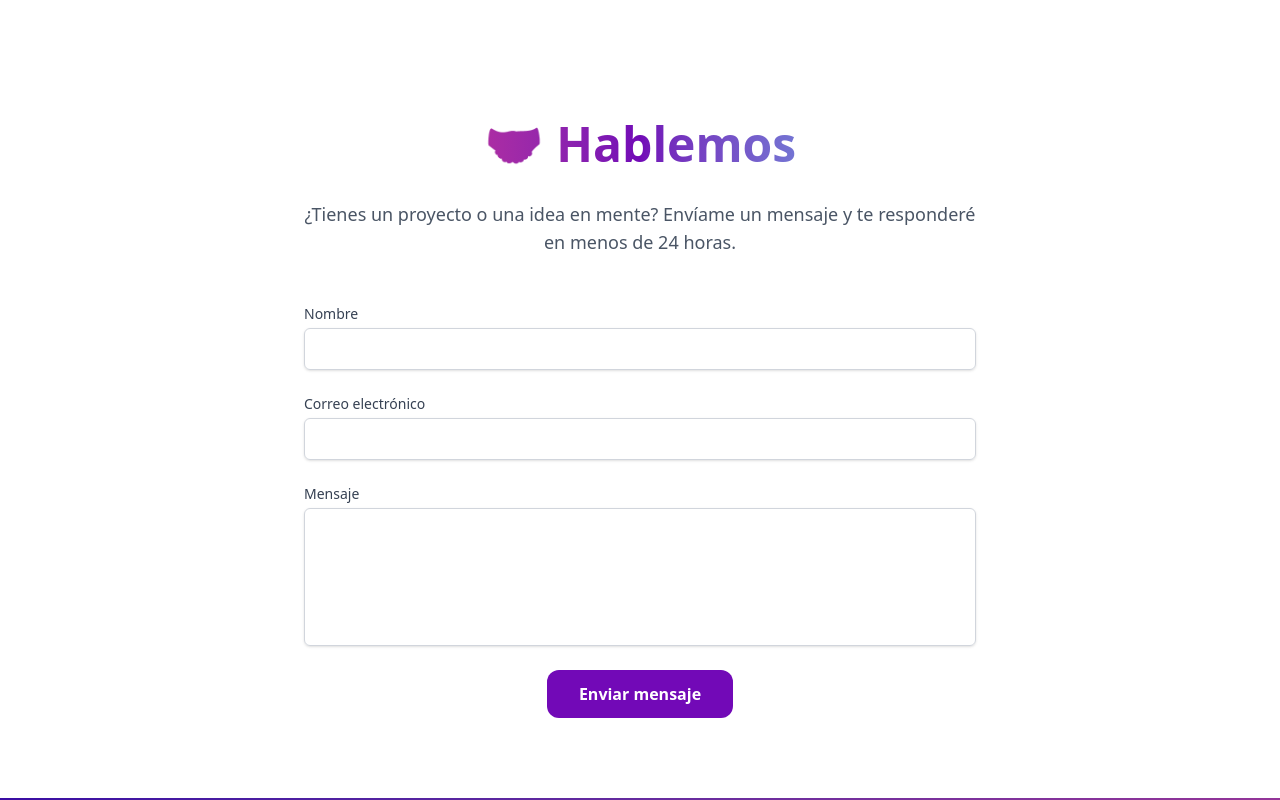
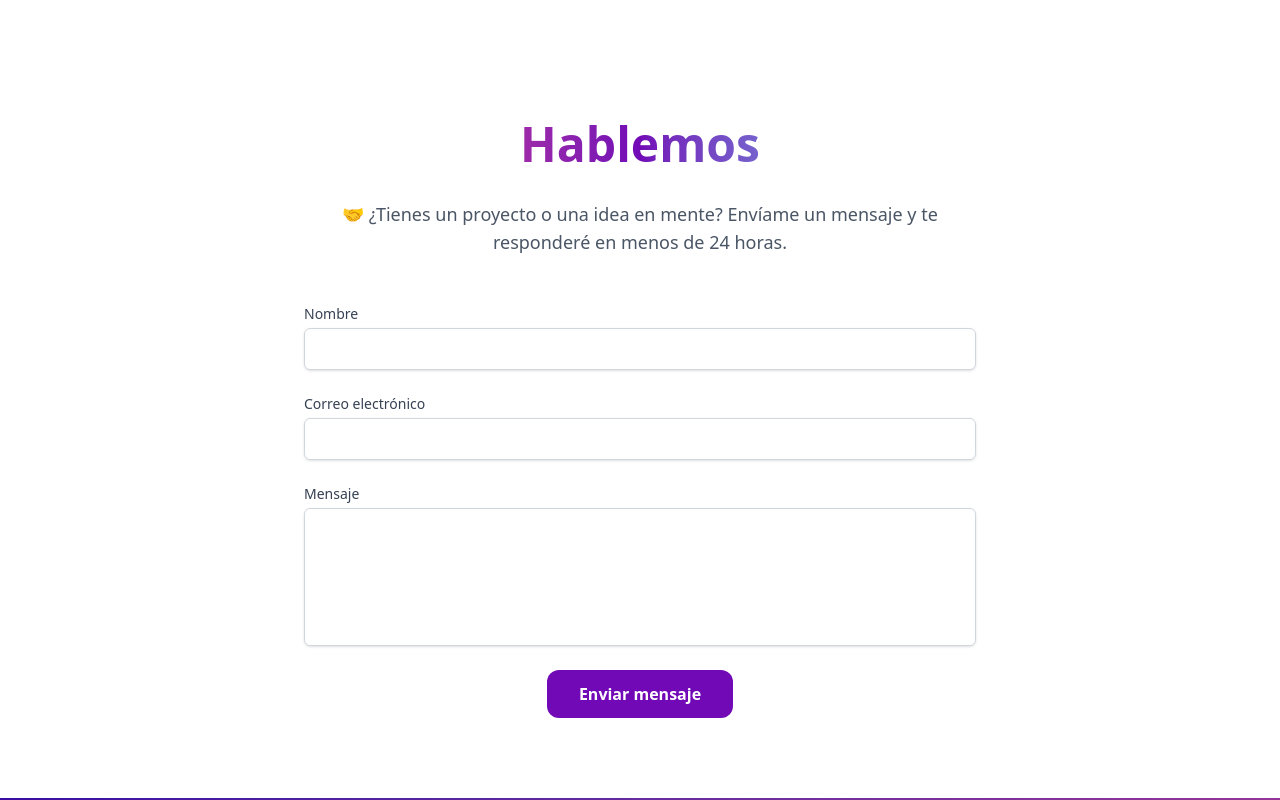
Before and after one commit to JPgitidaho/crecermarketing-web, a React (Vite) app: page / in a window 1280 px wide. Shown: the part 2360-3160 px from the top of the page. Built offline with nearby package versions, Linux system fonts and the light colour scheme.

Commit message:
actualization

```diff
--- a/src/components/Contacto.jsx
+++ b/src/components/Contacto.jsx
@@ -55,11 +55,11 @@ const enviarMensaje = (e) => {
     <section className="py-20 bg-white text-gray-800 px-6" id="contacto">
       <div className="max-w-2xl mx-auto text-center">
        <h2 className="text-4xl md:text-5xl font-bold mb-8 text-transparent bg-clip-text bg-gradient-to-r from-[#f72585] via-[#7209b7] to-[#4cc9f0]">
-  🤝 Hablemos
+   Hablemos
 </h2>
 
         <p className="text-lg mb-12 text-gray-600">
-          ¿Tienes un proyecto o una idea en mente? Envíame un mensaje y te responderé en menos de 24 horas.
+         🤝 ¿Tienes un proyecto o una idea en mente? Envíame un mensaje y te responderé en menos de 24 horas.
         </p>
         <form ref={form} onSubmit={enviarMensaje} className="space-y-6 text-left">
           <div>
--- a/src/components/Footer.jsx
+++ b/src/components/Footer.jsx
@@ -15,7 +15,7 @@ function Footer() {
 
         <div className="flex flex-col items-start">
           <img
-            src="/public/assets/CRECERMARKETINGLOGO.png"
+            src="/assets/CRECERMARKETINGLOGO.png"
             alt="Crecer Marketing"
             className="h-40 mb-4 w-auto"
           />
--- a/src/components/Proyectos.jsx
+++ b/src/components/Proyectos.jsx
@@ -12,7 +12,7 @@ const proyectos = [
     descripcion: "Rediseño moderno para destacar servicios y confianza.",
   },
   {
-    imagen: "/public/assets/undraw_dashboard_p93p.png",
+    imagen: "/assets/undraw_dashboard_p93p.png",
     titulo: "Dashboard Interno",
     resultado: "+50% eficiencia operativa",
     descripcion: "Herramienta personalizada para gestión interna de datos.",
```
